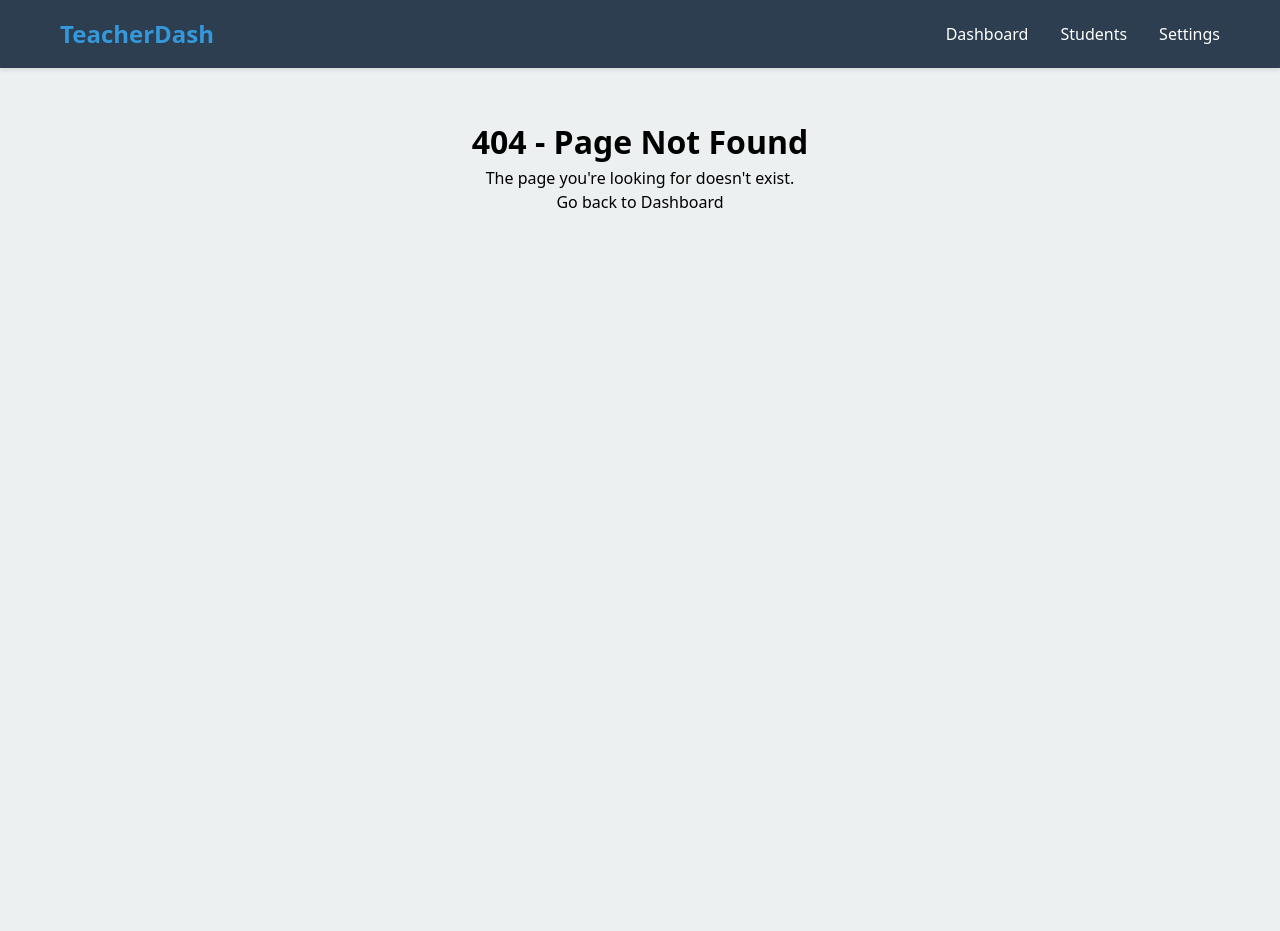
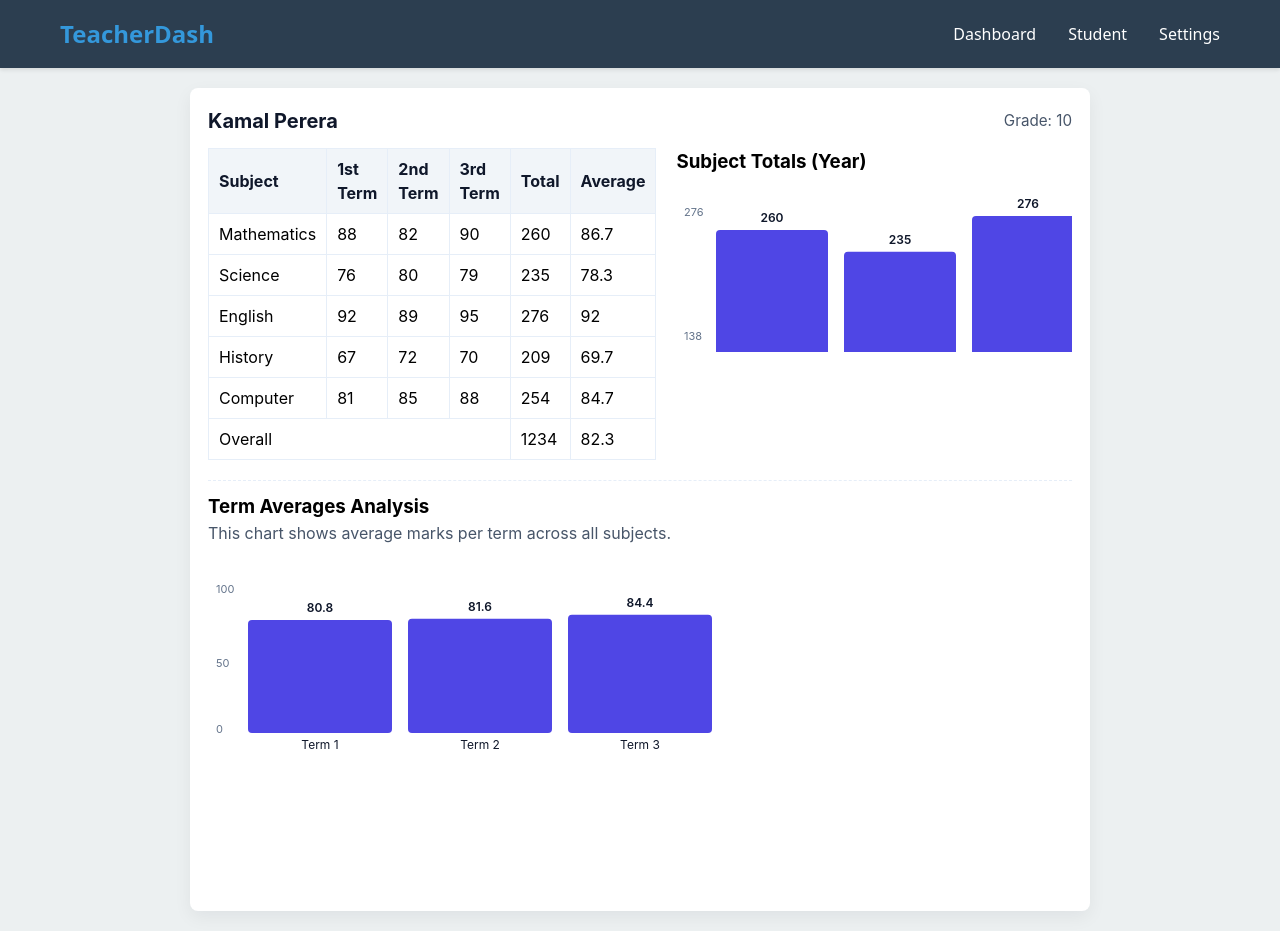
Before and after one commit to Lalindu0923/githubTester, a React (Vite) app in the folder frontendTest/: page /student in a window 1280 px wide. Before the commit this address had no page. Before the commit the page ends 800 px from the top, so only its background shows below. Built offline with nearby package versions, Linux system fonts and the light colour scheme.

Commit message:
Student: add 3-term marks, totals/averages and term analysis chart; update navbar/routes

```diff
--- a/frontendTest/src/components/Navbar.jsx
+++ b/frontendTest/src/components/Navbar.jsx
@@ -15,8 +15,8 @@ function Navbar() {
             </Link>
           </li>
           <li className="nav-item">
-            <Link to="/students" className="nav-link">
-              Students
+            <Link to="/student" className="nav-link">
+              Student
             </Link>
           </li>
           <li className="nav-item">
--- /dev/null
+++ b/frontendTest/src/components/Student.jsx
@@ -0,0 +1,141 @@
+import React from "react";
+import "../styles/Student.css";
+
+// Simple Student component showing three-term marks per subject,
+// totals/averages, and two analysis charts (subject totals, term averages).
+
+const sampleStudent = {
+  id: 1,
+  name: "Kamal Perera",
+  grade: "10",
+  subjects: [
+    { name: "Mathematics", marks: { term1: 88, term2: 82, term3: 90 } },
+    { name: "Science", marks: { term1: 76, term2: 80, term3: 79 } },
+    { name: "English", marks: { term1: 92, term2: 89, term3: 95 } },
+    { name: "History", marks: { term1: 67, term2: 72, term3: 70 } },
+    { name: "Computer", marks: { term1: 81, term2: 85, term3: 88 } }
+  ]
+};
+
+function SimpleBarChart({ data, width = 600, height = 300, labelKey = 'value' }) {
+  const padding = 40;
+  const chartWidth = width - padding * 2;
+  const chartHeight = height - padding * 2;
+  const maxValue = Math.max(100, ...data.map((d) => d[labelKey]));
+  const barWidth = chartWidth / data.length - 16;
+
+  return (
+    <svg className="student-chart" width={width} height={height}>
+      <rect x="0" y="0" width={width} height={height} fill="transparent" />
+      {data.map((d, i) => {
+        const x = padding + i * (barWidth + 16);
+        const barHeight = (d[labelKey] / maxValue) * chartHeight;
+        const y = padding + (chartHeight - barHeight);
+        return (
+          <g key={d.name}>
+            <rect x={x} y={y} width={barWidth} height={barHeight} fill="#4f46e5" rx="4">
+              <title>{`${d.name}: ${d[labelKey]}`}</title>
+            </rect>
+            <text x={x + barWidth / 2} y={padding + chartHeight + 16} textAnchor="middle" className="chart-label">
+              {d.name}
+            </text>
+            <text x={x + barWidth / 2} y={y - 8} textAnchor="middle" className="chart-value">
+              {d[labelKey]}
+            </text>
+          </g>
+        );
+      })}
+      <text x={8} y={padding + chartHeight} className="axis-label">0</text>
+      <text x={8} y={padding + chartHeight / 2 + 4} className="axis-label">{Math.round(maxValue / 2)}</text>
+      <text x={8} y={padding} className="axis-label">{maxValue}</text>
+    </svg>
+  );
+}
+
+export default function Student({ student = sampleStudent }) {
+  // compute per-subject totals and averages
+  const subjectsWithTotals = student.subjects.map((s) => {
+    const t1 = Number(s.marks.term1 || 0);
+    const t2 = Number(s.marks.term2 || 0);
+    const t3 = Number(s.marks.term3 || 0);
+    const total = t1 + t2 + t3;
+    const average = Math.round((total / 3) * 10) / 10;
+    return { name: s.name, term1: t1, term2: t2, term3: t3, total, average };
+  });
+
+  const overallTotal = subjectsWithTotals.reduce((s, x) => s + x.total, 0);
+  const overallAverage = Math.round((overallTotal / (subjectsWithTotals.length * 3)) * 10) / 10;
+
+  // term-wise averages across subjects
+  const termTotals = subjectsWithTotals.reduce(
+    (acc, s) => {
+      acc.term1 += s.term1;
+      acc.term2 += s.term2;
+      acc.term3 += s.term3;
+      return acc;
+    },
+    { term1: 0, term2: 0, term3: 0 }
+  );
+
+  const termAverages = [
+    { name: 'Term 1', value: Math.round((termTotals.term1 / subjectsWithTotals.length) * 10) / 10 },
+    { name: 'Term 2', value: Math.round((termTotals.term2 / subjectsWithTotals.length) * 10) / 10 },
+    { name: 'Term 3', value: Math.round((termTotals.term3 / subjectsWithTotals.length) * 10) / 10 }
+  ];
+
+  const subjectTotalsForChart = subjectsWithTotals.map((s) => ({ name: s.name, value: s.total }));
+
+  return (
+    <div className="student-card">
+      <header className="student-header">
+        <h2 className="student-name">{student.name}</h2>
+        <div className="student-meta">Grade: {student.grade}</div>
+      </header>
+
+      <section className="student-details">
+        <table className="marks-table">
+          <thead>
+            <tr>
+              <th>Subject</th>
+              <th>1st Term</th>
+              <th>2nd Term</th>
+              <th>3rd Term</th>
+              <th>Total</th>
+              <th>Average</th>
+            </tr>
+          </thead>
+          <tbody>
+            {subjectsWithTotals.map((s) => (
+              <tr key={s.name}>
+                <td>{s.name}</td>
+                <td>{s.term1}</td>
+                <td>{s.term2}</td>
+                <td>{s.term3}</td>
+                <td>{s.total}</td>
+                <td>{s.average}</td>
+              </tr>
+            ))}
+          </tbody>
+          <tfoot>
+            <tr>
+              <td colSpan={4}>Overall</td>
+              <td>{overallTotal}</td>
+              <td>{overallAverage}</td>
+            </tr>
+          </tfoot>
+        </table>
+
+        <div className="chart-wrap">
+          <h3>Subject Totals (Year)</h3>
+          <SimpleBarChart data={subjectTotalsForChart} width={720} height={320} labelKey="value" />
+        </div>
+      </section>
+
+      <section className="student-analysis">
+        <h3>Term Averages Analysis</h3>
+        <p className="analysis-note">This chart shows average marks per term across all subjects.</p>
+        <SimpleBarChart data={termAverages} width={560} height={220} labelKey="value" />
+      </section>
+    </div>
+  );
+}
--- a/frontendTest/src/routes/routers.jsx
+++ b/frontendTest/src/routes/routers.jsx
@@ -1,5 +1,6 @@
 import { Route, Routes } from 'react-router-dom'
 import Dashboard from '../components/Dashboard'
+import Student from '../components/Student'
 import NotFound from '../components/NotFound'
 
 function Settings() {
@@ -16,6 +17,7 @@ function AppRoutes() {
     <Routes>
       <Route path="/" element={<Dashboard />} />
       <Route path="/students" element={<Dashboard />} />
+      <Route path="/student" element={<Student />} />
       <Route path="/settings" element={<Settings />} />
       <Route path="*" element={<NotFound />} />
     </Routes>
--- /dev/null
+++ b/frontendTest/src/styles/Student.css
@@ -0,0 +1,94 @@
+.student-card {
+  max-width: 900px;
+  margin: 20px auto;
+  padding: 18px;
+  background: #ffffff;
+  border-radius: 8px;
+  box-shadow: 0 6px 18px rgba(15, 23, 42, 0.06);
+  font-family: Inter, system-ui, -apple-system, "Segoe UI", Roboto, "Helvetica Neue", Arial;
+}
+
+.student-header {
+  display: flex;
+  justify-content: space-between;
+  align-items: center;
+  margin-bottom: 12px;
+}
+
+.student-name {
+  margin: 0;
+  font-size: 1.25rem;
+  color: #0f172a;
+}
+
+.student-meta {
+  color: #475569;
+  font-size: 0.95rem;
+}
+
+.student-details {
+  display: flex;
+  gap: 20px;
+  align-items: flex-start;
+}
+
+.marks-table {
+  border-collapse: collapse;
+  width: 320px;
+}
+
+.marks-table th,
+.marks-table td {
+  border: 1px solid #e6eef8;
+  padding: 8px 10px;
+  text-align: left;
+}
+
+.marks-table th,
+.marks-table td {
+  border: 1px solid #e6eef8;
+  padding: 8px 10px;
+  text-align: left;
+}
+
+.marks-table thead th {
+  background: #f1f5f9;
+  color: #0f172a;
+}
+
+.chart-wrap {
+  flex: 1;
+}
+
+.student-analysis {
+  margin-top: 20px;
+  padding-top: 12px;
+  border-top: 1px dashed #e6eef8;
+}
+
+.analysis-note {
+  color: #475569;
+  margin: 0 0 8px 0;
+}
+
+.student-chart {
+  width: 100%;
+  height: auto;
+  display: block;
+}
+
+.chart-label {
+  font-size: 12px;
+  fill: #0f172a;
+}
+
+.chart-value {
+  font-size: 12px;
+  fill: #0f172a;
+  font-weight: 600;
+}
+
+.axis-label {
+  font-size: 11px;
+  fill: #64748b;
+}
```
